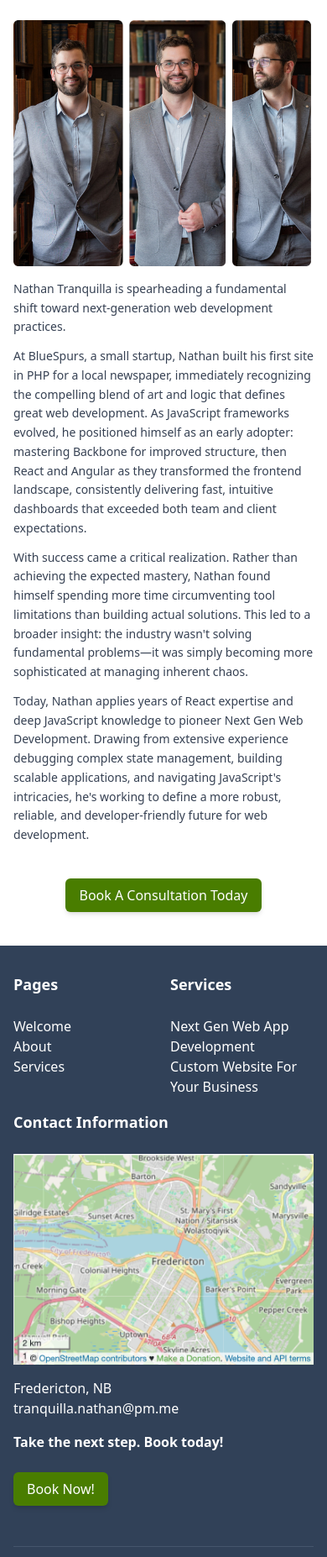
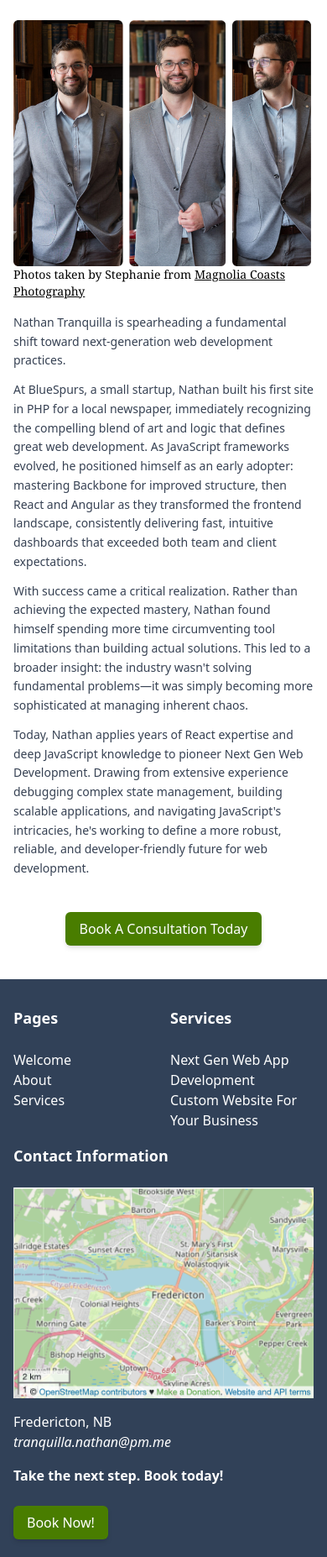
Before and after one commit to nathan-tranquilla/nathantranquilla.me, an Astro site: page /about in a window 390 px wide. Shown: the part 143-1997 px from the top of the page at 84% size. Built offline with nearby package versions, Linux system fonts and the light colour scheme; Astro itself is replaced by a stand-in of ours.

Commit message:
use html5 landmark elements

```diff
--- a/src/components/Footer.astro
+++ b/src/components/Footer.astro
@@ -44,11 +44,13 @@ let linkStyle =
       </li>
       <li><p>Fredericton, NB</p></li>
       <li>
-        <a
-          class={`${linkStyle} flex flex-wrap`}
-          href="mailto:tranquilla.nathan@pm.me?subject=Inquiry"
-          ><span>tranquilla</span><span>.nathan@pm.me</span></a
-        >
+        <address>
+          <a
+            class={`${linkStyle} flex flex-wrap`}
+            href="mailto:tranquilla.nathan@pm.me?subject=Inquiry"
+            ><span>tranquilla</span><span>.nathan@pm.me</span></a
+          >
+        </address>
       </li>
     </ul>
   </div>
--- a/src/components/Hero.astro
+++ b/src/components/Hero.astro
@@ -8,13 +8,15 @@ import Container from "./Container.astro";
 <Container
   classes="pt-2 w-full h-fit flex flex-col justify-start items-center pt-[5vh] w-full md:max-w-[640px] max-w-[350px] mx-auto"
 >
-  <Image
-    src={Profile}
-    alt="Nathan Tranquilla Profile"
-    class="h-[200px] w-[200px] rounded-full shadow-xl md:h-[400px] md:w-[400px]"
-    widths={[350]}
-    layout="constrained"
-  />
+  <figure class="h-[200px] w-[200px] md:h-[400px] md:w-[400px]">
+    <Image
+      src={Profile}
+      alt="Nathan Tranquilla Profile"
+      class="rounded-full shadow-xl"
+      widths={[350, 550]}
+      layout="constrained"
+    />
+  </figure>
   <h1
     class="text:lg pt-4 font-serif font-semibold text-nowrap text-slate-700 italic md:text-3xl"
   >
--- a/src/pages/about.astro
+++ b/src/pages/about.astro
@@ -15,12 +15,20 @@ const h1Styles =
   classes={`${containerLayout} w-full max-w-[1000px] mx-auto px-4 lg:my-10 my-4 mb-10 font-sans`}
 >
   <h1 class={`${h1Styles} lg:hidden`}>About Nathan Tranquilla</h1>
-  <div
+  <figure
     class="flex h-full w-full flex-col items-center justify-start overflow-hidden lg:col-start-2 lg:col-end-3 lg:row-start-1 lg:pt-[7rem]"
   >
     <Image src={aboutPhoto} alt="Photo of Nathan" />
-  </div>
-  <div
+    <figcaption class="font-serif text-sm">
+      Photos taken by Stephanie from <a
+        target="_blank"
+        rel="noopener"
+        href="https://magnoliacoastsphotography.com"
+        class="cursor-pointer underline">Magnolia Coasts Photography</a
+      >
+    </figcaption>
+  </figure>
+  <article
     class="mb-auto flex flex-col items-start justify-start lg:col-start-1 lg:col-end-2 lg:row-start-1"
   >
     <h1 class={`${h1Styles} lg:block hidden`}>About Nathan Tranquilla</h1>
@@ -57,5 +65,5 @@ const h1Styles =
     <Button classes="mx-auto" href="/consultation"
       >Book A Consultation Today</Button
     >
-  </div>
+  </article>
 </Main>
```
